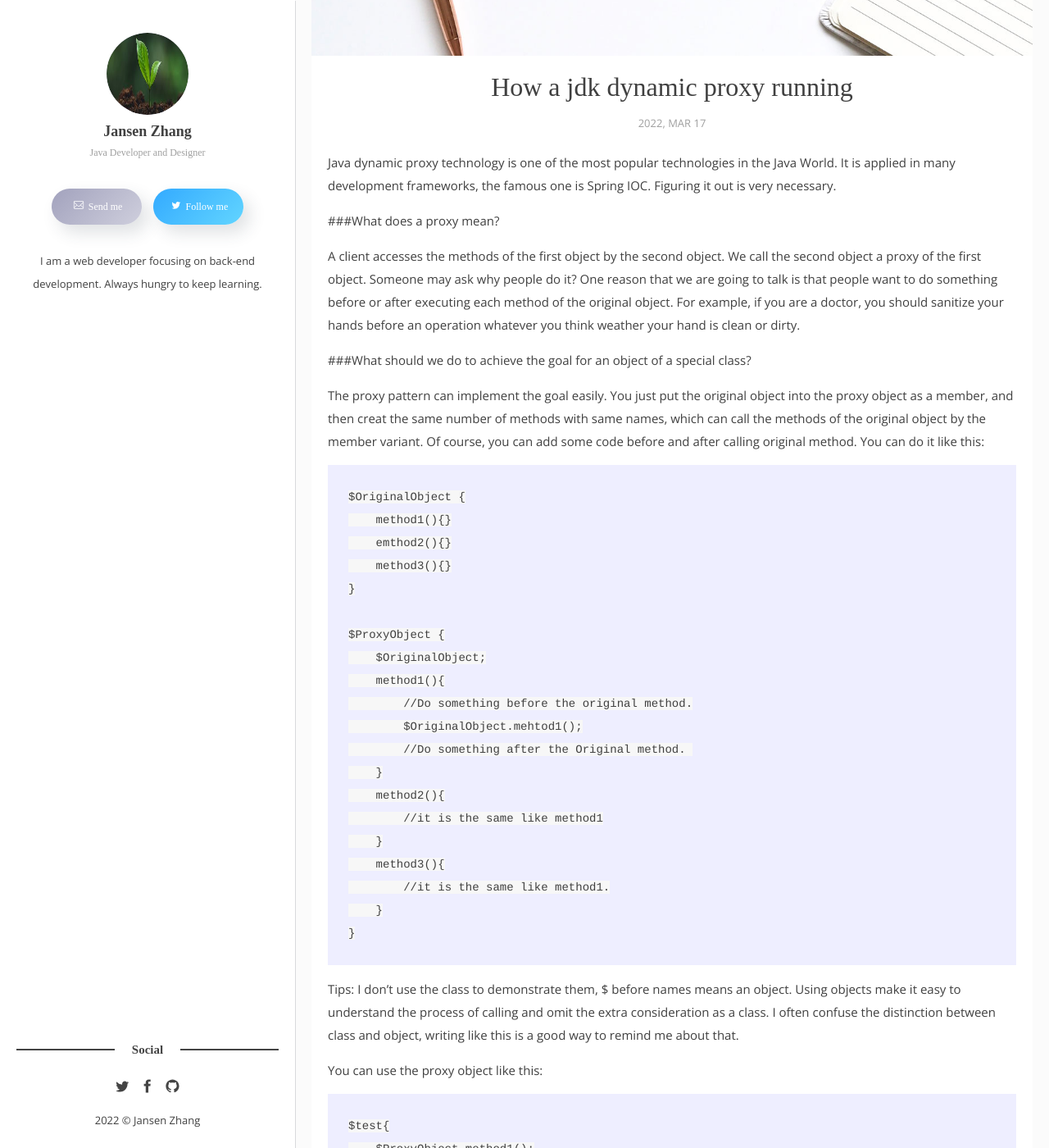
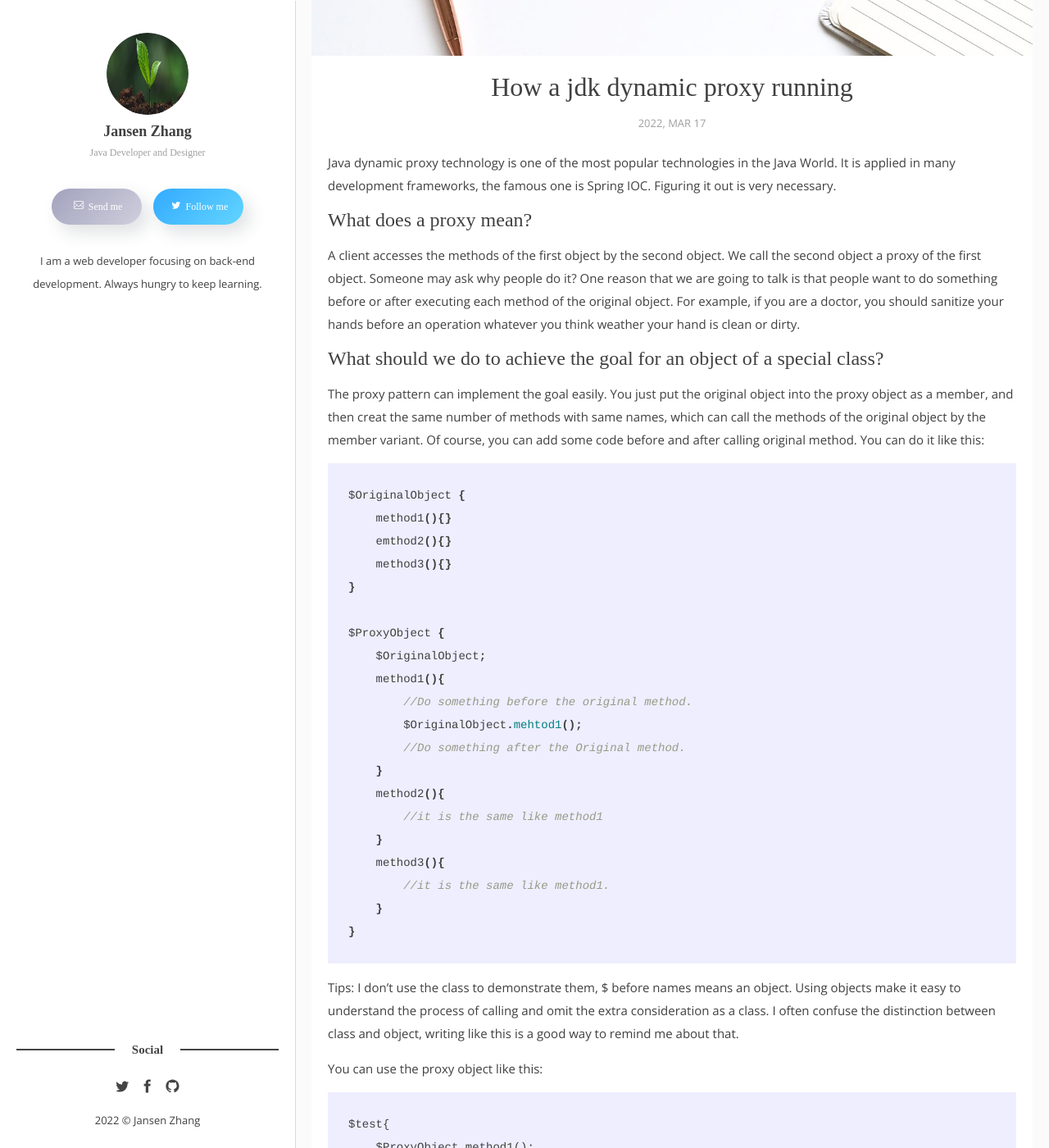
Before and after one commit to jszhang98/jszhang98.github.io, a Jekyll site: the page built from _posts/2022-03-17-how-a-jdk-dynamic-proxy-running.markdown, in a window 1280 px wide and 1400 px high, scrolled down 445 px. Shown: the whole window at 82% size. Built offline with Jekyll 4.4.1, drawn with Linux system fonts in a browser that asks for light colours; some web fonts are replaced; comment, search, counter and statistics services are not loaded; some of the changed text lies outside the part shown.

Commit message:
Add the proxy article.

````diff
--- a/Gemfile
+++ b/Gemfile
@@ -11,3 +11,7 @@
 gem "webrick", "~> 1.7"
 
 gem "webrick", "~> 1.7"
+
+gem "kramdown-syntax-coderay", "~> 1.0"
+
+gem "redcarpet", "~> 3.5"
--- a/_config.yml
+++ b/_config.yml
@@ -31,6 +31,7 @@
 disqus-identifier: mr-brown # Add your shortname for Disqus Comment. For example mr-brown
 
 # Build settings
+highlighter: pygments
 markdown: kramdown
 permalink: /:year/:month/:day/:title/
 plugins:
--- a/_posts/2022-03-17-how-a-jdk-dynamic-proxy-running.markdown
+++ b/_posts/2022-03-17-how-a-jdk-dynamic-proxy-running.markdown
@@ -8,14 +8,16 @@
 ---
 Java dynamic proxy technology is one of the most popular technologies in the Java World. It is applied in many development frameworks, the famous one is Spring IOC. Figuring it out is very necessary.
 
-###What does a proxy mean?
+### What does a proxy mean?
 
 A client accesses the methods of the first object by the second object. We call the second object a proxy of the first object. Someone may ask why people do it? One reason that we are going to talk is that people want to do something before or after executing each method of the original object. For example, if you are a doctor, you should sanitize your hands before an operation whatever you think weather your hand is clean or dirty.
 
-###What should we do to achieve the goal for an object of a special class?
+### What should we do to achieve the goal for an object of a special class?
 
 The proxy pattern can implement the goal easily. You just put the original object into the proxy object as a member, and then creat the same number of methods with same names, which can call the methods of the original object by the member variant. Of course, you can add some code before and after calling original method. You can do it like this:
-```
+
+
+~~~java
 $OriginalObject {
     method1(){}
     emthod2(){}
@@ -36,10 +38,12 @@
         //it is the same like method1.
     }
 }
-```
+~~~
+
 Tips: I don't use the class to demonstrate them, $ before names means an object. Using objects make it easy to understand the process of calling and omit the extra consideration as a class. I often confuse the distinction between class and object, writing like this is a good way to remind me about that.
 
 You can use the proxy object like this:
+
 ~~~
 $test{
     $ProxyObject.method1();
@@ -52,11 +56,12 @@
 
 ###How do we generate an object to proxy any objects?
 Actually, Jdk has a class Proxy that can generate a proxy object according to the original object without need a class. It seems quite mysterious. Jdk can not generate an object without a class as well. It only generates a hidden class to create an object. If we can disclose the object of the hidden class, we will figure out the proxy mechanism.
+
 ~~~
 $DynamicProxy = Proxy.newProxyInstance($YourObject.class.getClassLoader(), $YourObject.class.getInterfaces(), $InvocationHandler);
 ~~~
+
 Tips: $InvocationHandler is an object of your implement class of InvocationHandler interface.
-
 
 Please look at the object of hidden class generated by jdk:
 
@@ -74,9 +79,10 @@
     }
 }
 ~~~
+
 I have ignored many details of the object $DynamicaProxy, and you can see all the methods automatically generated from original object call the same method of a member variant. You must have guessed that the InvocationHandler is an interface which you can implement it to decide what should be executed before or after the original method. Please see the object $invocationHandler.
 
-~~~java python hl_lines="2 3"
+~~~
 $InvocationHandler{
     $YourObject
     invoke(...,$method,...){
@@ -114,10 +120,11 @@
 
 ~~~
 
-###How do we implement multiple layer proxy?
+### How do we implement multiple layer proxy?
 
 We can consider the $DynamicaProxy as your another object and generate another proxy object by Proxy class.
 Like this:
+
 ~~~
 $DynamicaProxy1 = Proxy.newProxyInstance($DyanmicProxy.class.getClassLoader(), $DynamicProxy.class.getInterfaces(), $InvocationHandler1);
 ~~~
@@ -131,6 +138,8 @@
         //some other things before
         $method.invoke($DynamicProxy1,...);
        //some other things after
+    }
+}
 ~~~
 
 We have fount that we can proxy an object any times and don't care about the type of the object. In fact, it is not ture, in Jdk, all you want to proxy need come from the same interface.
@@ -179,4 +188,4 @@
 
 At last, you will get the object $DynamicProxy1. we can see the calling order through a picture.
 
-![]({{site.baseurl}}/images/proxy/2.jpg)
+![]({{site.baseurl}}/images/proxy/2.png)
--- a/_sass/3-elements/_code.scss
+++ b/_sass/3-elements/_code.scss
@@ -4,12 +4,11 @@
 
 code {
   overflow: auto;
-  white-space: pre-wrap;
+  white-space: pre;
   word-wrap: break-word;
   word-break: break-all;
   font-family: Courier, monospace;
   font-size: 14px;
-  background-color: #f7f7f7;
 }
 
 p code,
````
Also changed, not shown: Gemfile.lock.
